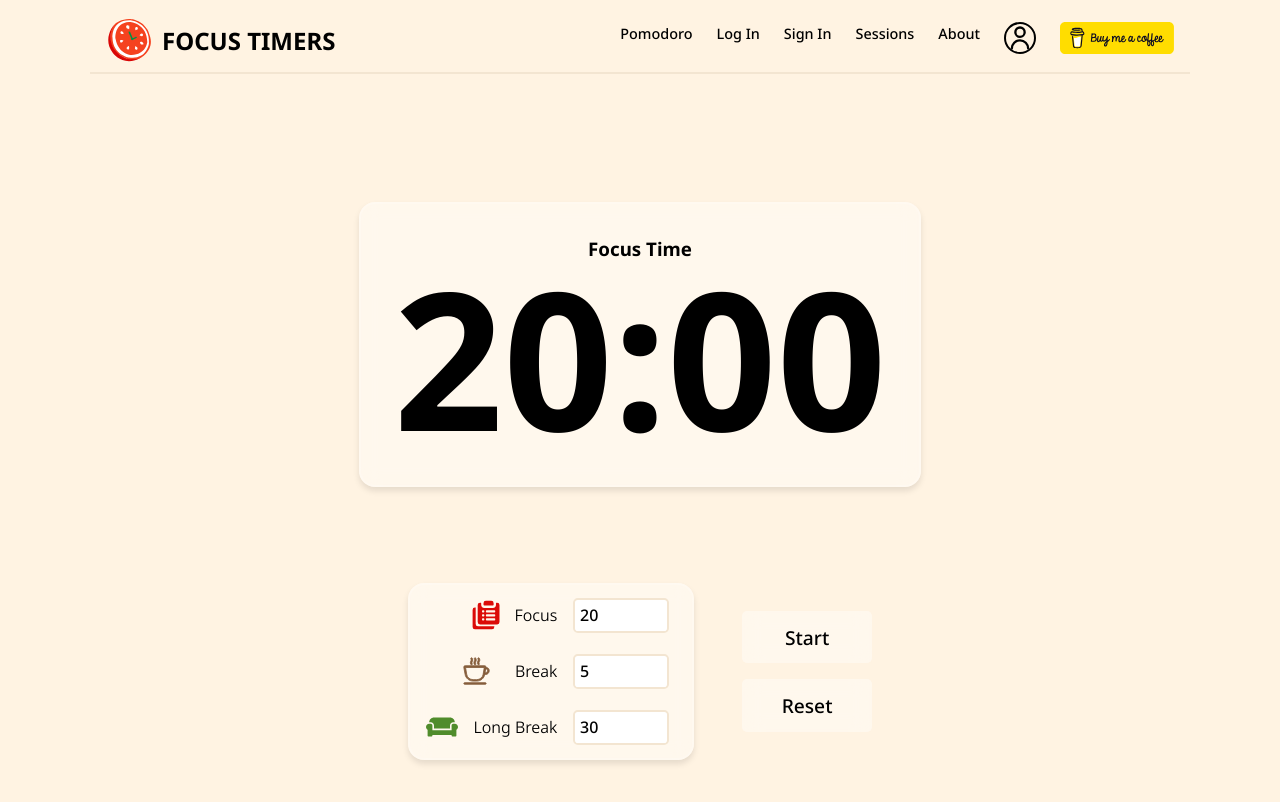
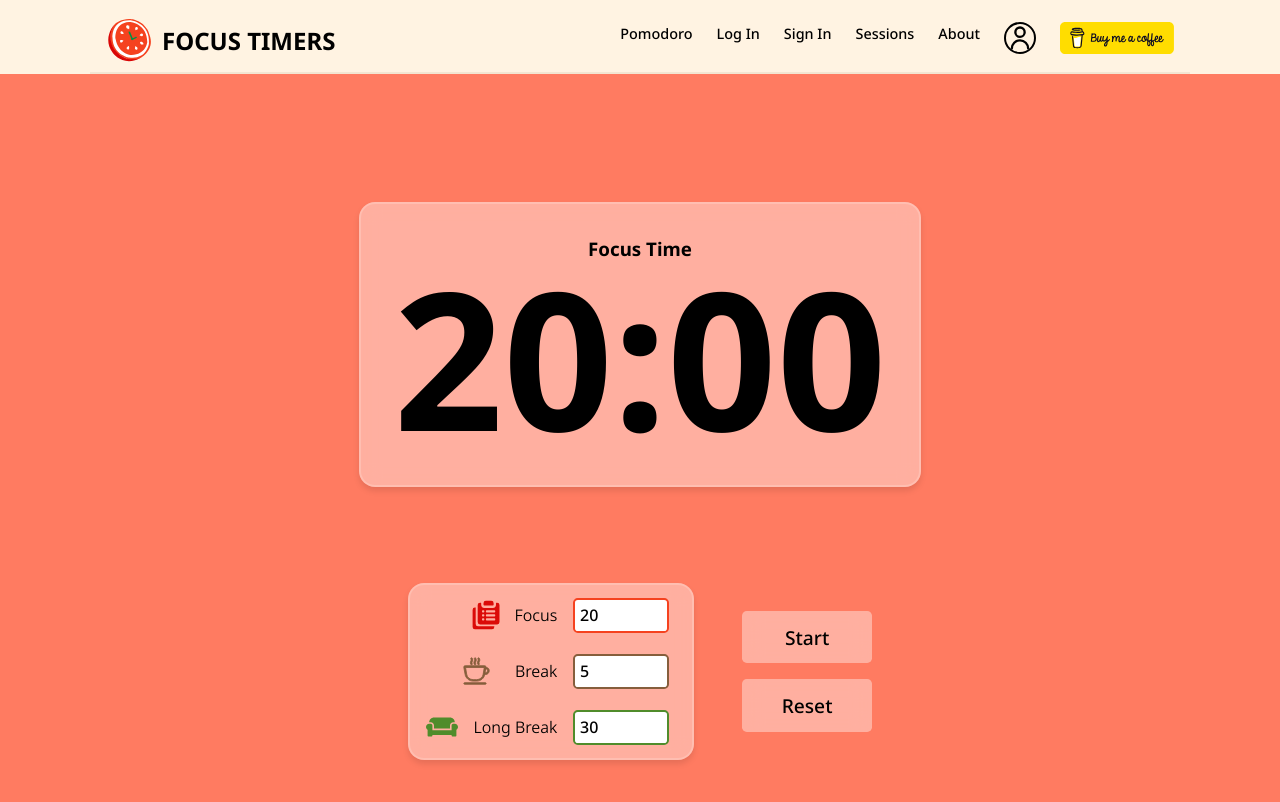
Before and after one commit to AlgorithmicPaws/focus-timers-ing, a React (Create React App) app in the folder frontend/: page /pomodoro in a window 1280 px wide. Shown: the top 802 px of the page. Built offline with nearby package versions, Linux system fonts and the light colour scheme.

Commit message:
Animacion del contador

```diff
--- a/frontend/src/pages/Pomodoro.jsx
+++ b/frontend/src/pages/Pomodoro.jsx
@@ -15,6 +15,14 @@ const PomodoroTimer = () => {
   useEffect(() => {
     initializeTimer();
   }, [focusTime, breakTime, longBreakTime, currentPhase]);
+
+
+  useEffect(() => {
+    if (!isRunning) {
+      initializeTimer();
+    }
+    updateWaterStyles();
+  }, [focusTime, breakTime, longBreakTime, currentPhase, timeRemaining]);
 
   // Inicializar el temporizador según la fase actual
   const initializeTimer = () => {
@@ -102,6 +110,30 @@ const PomodoroTimer = () => {
     setter(isNaN(value) || value < 0 ? 0 : value);
   };
 
+  // Animacion
+  const getWaterHeight = () => {
+    const maxTime =
+      currentPhase === "focus"
+        ? focusTime * 60
+        : currentPhase === "break"
+        ? breakTime * 60
+        : longBreakTime * 60;
+    const percentage = (timeRemaining / maxTime) * 100;
+    return `${percentage}%`;
+  };
+
+  const updateWaterStyles = () => {
+    const root = document.documentElement;
+    const color =
+      currentPhase === "focus"
+        ? "#ff7b61"
+        : currentPhase === "break"
+        ? "#4ea4ff"
+        : "#7ab854";
+    root.style.setProperty("--water-height", getWaterHeight());
+    root.style.setProperty("--water-color", color);
+  };
+
   useEffect(() => {
     document.title = `Pomodoro | ${currentPhase === "focus" ? "Focus" : "Break"}`;
   }, [currentPhase]);
@@ -124,7 +156,7 @@ const PomodoroTimer = () => {
             <div className="form-group">
               <img id="focus-icon" src={work} alt="Focus time" />
               <label>Focus</label>
-              <input
+              <input id="focus-setter"
                 type="number"
                 min="0"
                 value={focusTime || ""}
@@ -134,7 +166,7 @@ const PomodoroTimer = () => {
             <div className="form-group">
               <img id="coffe-icon" src={coffe} alt="Break time" />
               <label>Break</label>
-              <input
+              <input id="break-setter"
                 type="number"
                 min="0"
                 value={breakTime || ""}
@@ -144,7 +176,7 @@ const PomodoroTimer = () => {
             <div className="form-group">
               <img id="couch-icon" src={couch} alt="Long break time" />
               <label>Long Break</label>
-              <input
+              <input id="longbreak-setter"
                 type="number"
                 min="0"
                 value={longBreakTime || ""}
--- a/frontend/src/styles/pomodoro.css
+++ b/frontend/src/styles/pomodoro.css
@@ -159,3 +159,19 @@
 #amount.time-setter {
     border-color: #000000;
 }
+
+.focus {
+    border-color: #f5421F;
+}
+
+#focus-setter {
+    border-color: #f5421f;
+}
+
+#break-setter {
+    border-color: #865e3c;
+}
+
+#longbreak-setter {
+    border-color: #508c2b;
+}
```
